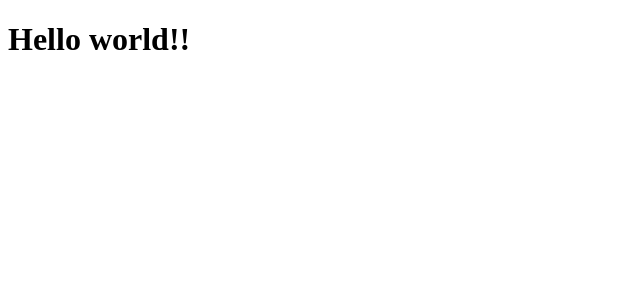
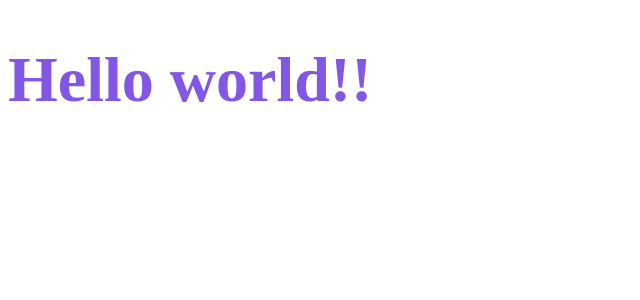
Before and after one commit to wtaiatella/Rocketseat, a React (Create React App) app in the folder Ignite/reactjs/dtmoney/: page / in a window 1280 px wide. Shown: the top 300 px of the page, without its empty margins (0-640 px from the left). Built offline with nearby package versions, Linux system fonts and the light colour scheme.

Commit message:
feat: dtmoney: add styled-components library

```diff
--- a/Ignite/reactjs/dtmoney/package.json
+++ b/Ignite/reactjs/dtmoney/package.json
@@ -10,12 +10,14 @@
 		"@types/node": "^16.7.13",
 		"@types/react": "^18.0.0",
 		"@types/react-dom": "^18.0.0",
+		"@types/styled-components": "^5.1.25",
 		"typescript": "^4.4.2"
 	},
 	"dependencies": {
 		"react": "^18.0.0",
 		"react-dom": "^18.0.0",
 		"react-scripts": "5.0.1",
+		"styled-components": "^5.3.5",
 		"web-vitals": "^2.1.0"
 	},
 	"scripts": {
--- a/Ignite/reactjs/dtmoney/src/App.tsx
+++ b/Ignite/reactjs/dtmoney/src/App.tsx
@@ -1,7 +1,14 @@
+import styled from 'styled-components';
+
+const Title = styled.h1`
+	color: #8257e6;
+	font-size: 64px;
+`;
+
 export function App() {
 	return (
 		<div className='App'>
-			<h1>Hello world!!</h1>
+			<Title>Hello world!!</Title>
 		</div>
 	);
 }
```
Also changed, not shown: 1 other file (tests, documents, lock files or other folders).
